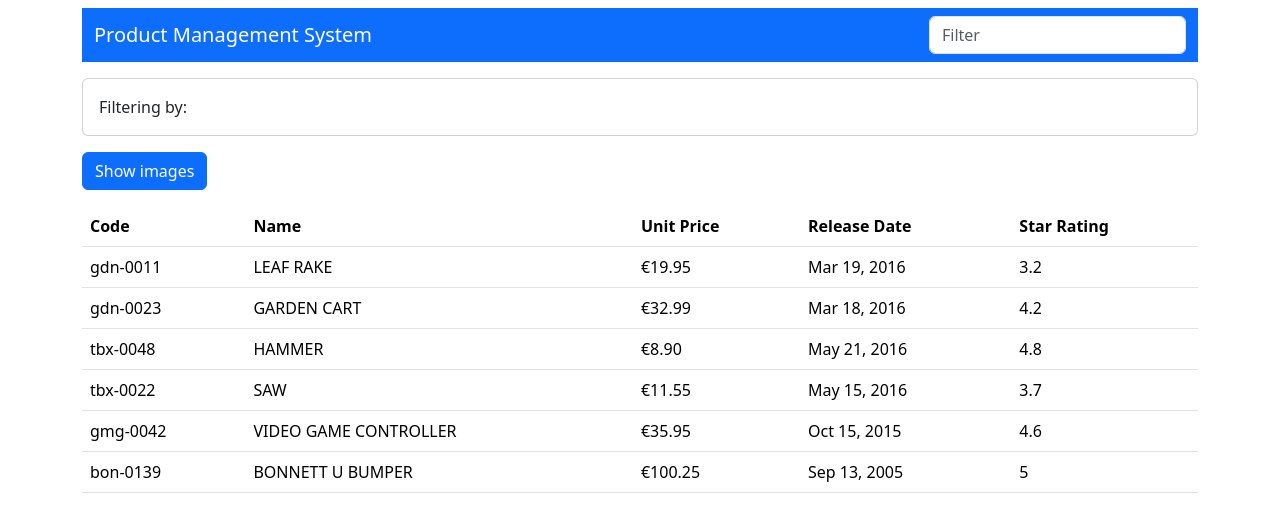
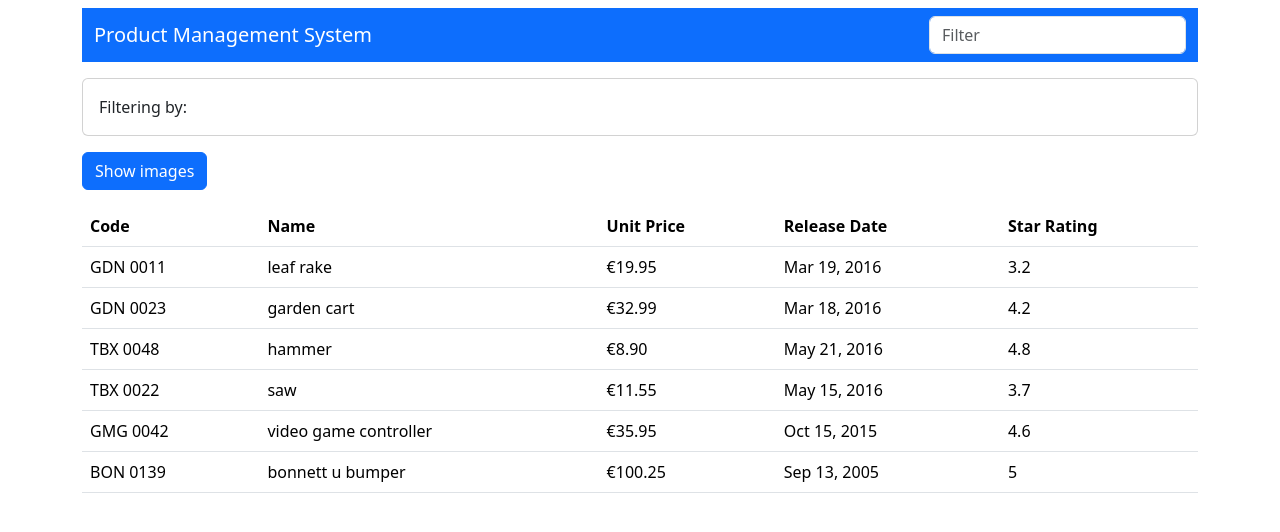
Before and after one commit to svabela5/product-mgmt, an Angular app: page / in a window 1280 px wide. Shown: the top 532 px of the page. Built offline with nearby package versions, Linux system fonts and the light colour scheme.

Commit message:
Implemented Custom Pipe

```diff
--- /dev/null
+++ b/src/app/Pipes/convert-to-space.pipe.ts
@@ -0,0 +1,14 @@
+import { Pipe, PipeTransform } from "@angular/core";
+import { pipe } from "rxjs";
+
+@Pipe({
+    name: 'convertToSpace',
+    standalone: true
+})
+export class ConvertToSpace implements PipeTransform{
+
+    transform(value: any, ...args: any[]) {
+        return value.replaceAll(args[0], ' ')
+    }
+
+}
--- a/src/app/product-list/product-list.component.html
+++ b/src/app/product-list/product-list.component.html
@@ -47,8 +47,8 @@
                             >
                         </td>
                     }
-                    <td>{{product.code | lowercase}}</td>
-                    <td>{{product.name | uppercase}}</td>
+                    <td>{{product.code | uppercase | convertToSpace:'-'}}</td>
+                    <td>{{product.name | lowercase}}</td>
                     <td>{{product.price | currency:'EUR':'symbol':'1.2-2'}}</td>
                     <td>{{product.releaseDate | date}}</td>
                     <td>{{product.starRating}}</td>
--- a/src/app/product-list/product-list.component.ts
+++ b/src/app/product-list/product-list.component.ts
@@ -3,11 +3,12 @@ import { Component, OnInit } from '@angular/core';
 import { FormsModule } from '@angular/forms';
 import { pipe } from 'rxjs';
 import { Product } from '../dto/product.dto';
+import { ConvertToSpace } from "../Pipes/convert-to-space.pipe";
 
 @Component({
   selector: 'app-product-list',
   standalone: true,
-  imports: [FormsModule, UpperCasePipe, LowerCasePipe, CurrencyPipe, DatePipe],
+  imports: [FormsModule, UpperCasePipe, LowerCasePipe, CurrencyPipe, DatePipe, ConvertToSpace],
   templateUrl: './product-list.component.html',
   styleUrl: './product-list.component.css'
 })
```
